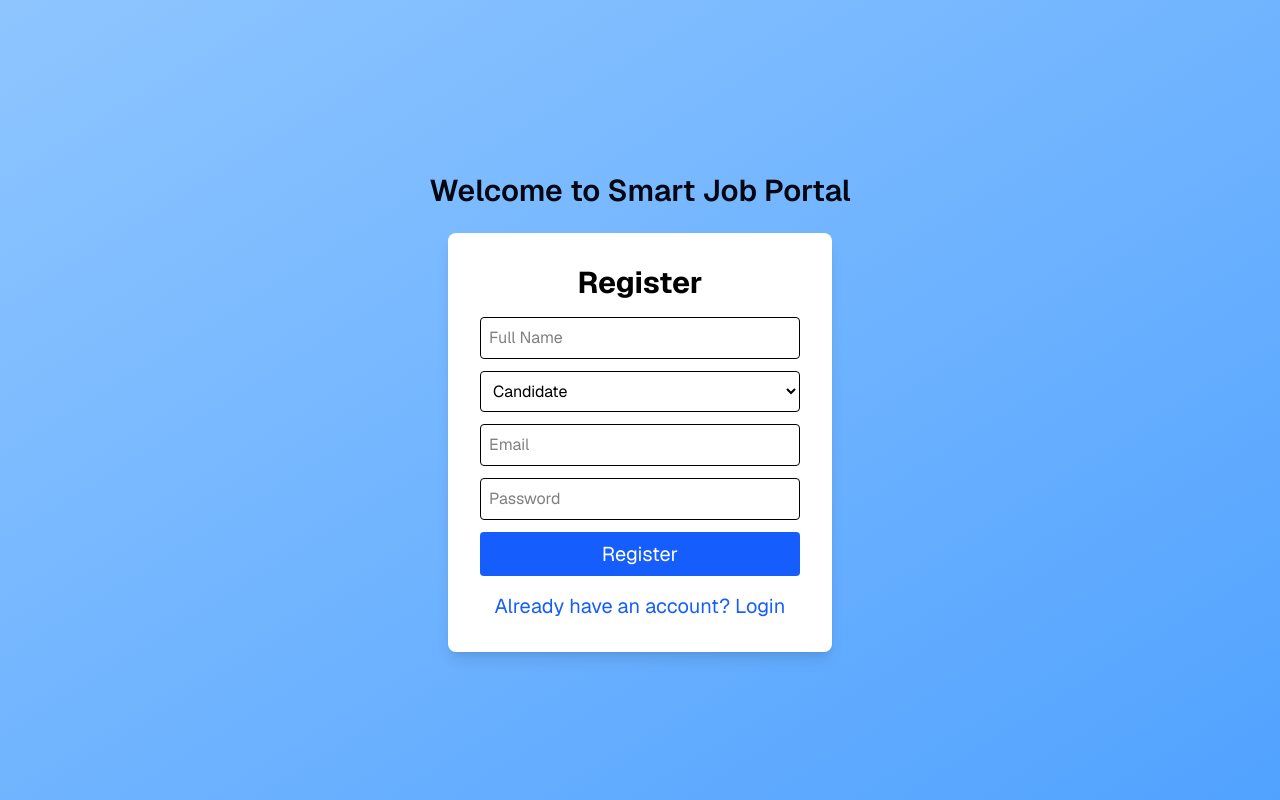
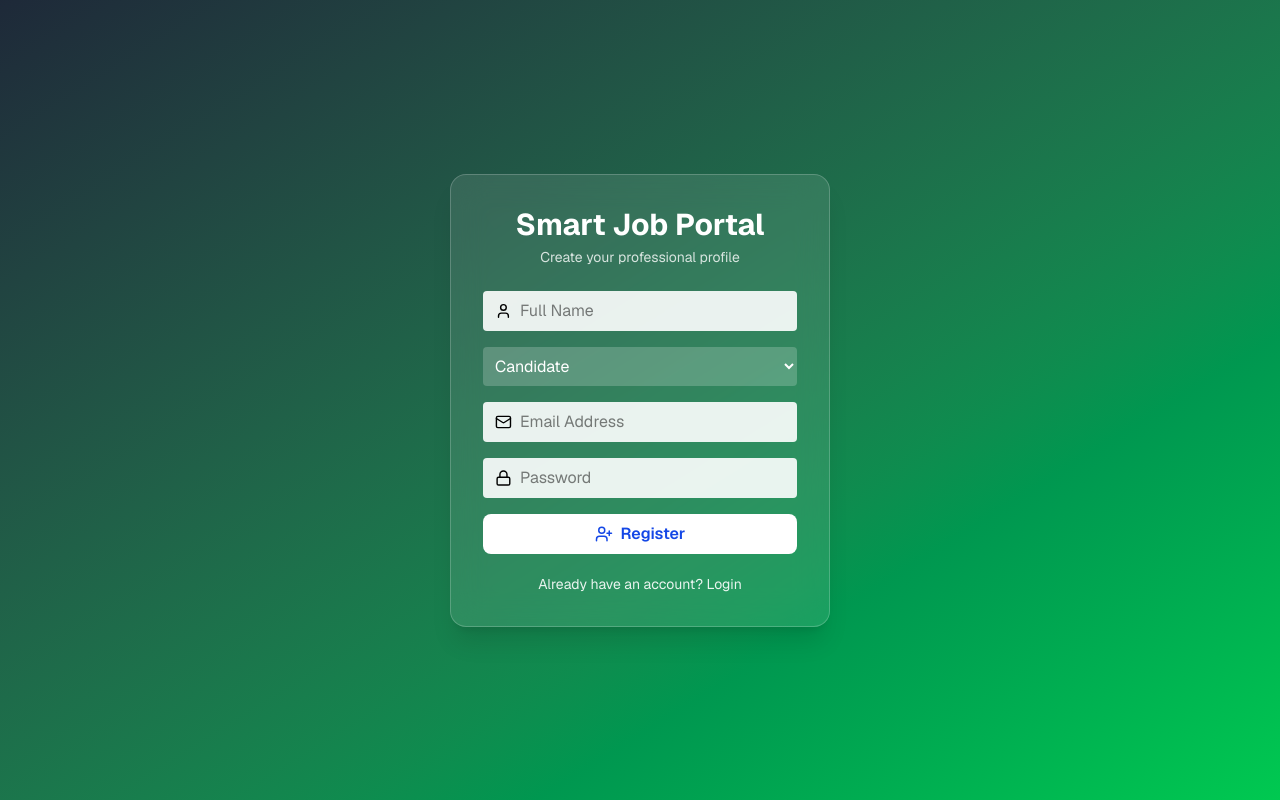
Before and after one commit to prakashmcodes/smart-job-portal, a React (Vite) app in the folder frontend/: page / in a window 1280 px wide. Both pictures are taken after a click on the element "Don't have an account? Register". Built offline with nearby package versions, Linux system fonts and the light colour scheme.

Commit message:
ui: improved auth page

```diff
--- a/frontend/src/pages/Auth.jsx
+++ b/frontend/src/pages/Auth.jsx
@@ -1,6 +1,7 @@
 import { useState } from "react";
 import api from "../api/axios";
 import { useNavigate } from "react-router-dom";
+import { Mail, Lock, User, Building2, Globe, LogIn, UserPlus } from "lucide-react";
 
 const Auth = () => {
   const [isLogin, setIsLogin] = useState(true);
@@ -15,13 +16,11 @@ const Auth = () => {
     company_website: "",
   });
 
-  const handleChange = (e) => {
+  const handleChange = (e) =>
     setForm({ ...form, [e.target.name]: e.target.value });
-  };
 
   const handleSubmit = async (e) => {
     e.preventDefault();
-
     try {
       if (isLogin) {
         const res = await api.post("/auth/login", {
@@ -29,105 +28,118 @@ const Auth = () => {
           password: form.password,
         });
 
-
-  localStorage.setItem("token", res.data.token);   // ADD THIS
+        localStorage.setItem("token", res.data.token);
         localStorage.setItem("userId", res.data.user.id);
         localStorage.setItem("role", res.data.user.role);
 
-  if (res.data.user.company_name) {
-    localStorage.setItem("company_name", res.data.user.company_name);
-  }
-
         navigate("/jobs");
-}
-else {
-        // REGISTER
+      } else {
         await api.post("/auth/register", form);
         alert("Registered successfully! Please login.");
         setIsLogin(true);
       }
     } catch (err) {
-      console.error(err.response?.data || err);
       alert(err.response?.data?.message || "Auth failed");
     }
   };
 
   return (
-    <div className="flex flex-col justify-center items-center h-screen bg-linear-to-br from-blue-300 to-blue-400">
-      <div>
-        <h1 className="text-gray-950 text-3xl py-6 font-semibold ">
-          Welcome to Smart Job Portal
+    <div className="min-h-screen flex items-center justify-center bg-linear-to-br from-gray-800 to-green-500">
+      <div className="bg-white/10 backdrop-blur-lg border border-white/20 shadow-xl rounded-2xl w-95 p-8 text-white">
+
+        <h1 className="text-3xl font-bold text-center mb-1">
+          Smart Job Portal
         </h1>
-      </div>
-      <div className="bg-white p-8 rounded-lg shadow-lg w-96">
-        <h2 className="text-3xl font-bold mb-4 text-center">
-          {isLogin ? "Login" : "Register"}
-        </h2>
+        <p className="text-center text-sm text-white/80 mb-6">
+          {isLogin ? "Welcome back, let’s get you hired." : "Create your professional profile"}
+        </p>
 
-        <form onSubmit={handleSubmit} className="space-y-3">
+        <form onSubmit={handleSubmit} className="space-y-4">
+
           {!isLogin && (
             <>
+              <div className="flex items-center bg-white/90 rounded px-3 text-black">
+                <User size={18} />
                 <input
                   name="name"
                   placeholder="Full Name"
                   onChange={handleChange}
-                className="border p-2 w-full rounded"
+                  className="bg-transparent w-full p-2 outline-none text-black"
                   required
                 />
+              </div>
 
               <select
                 name="role"
                 onChange={handleChange}
-                className="border p-2 w-full rounded cursor-pointer"
+                className="w-full bg-white/20 p-2 rounded outline-none cursor-pointer"
               >
-                <option value="candidate">Candidate</option>
-                <option value="recruiter">Recruiter</option>
+                <option className="bg-green-400 cursor-pointer" value="candidate">Candidate</option>
+                <option className="bg-green-400 cursor-pointer" value="recruiter">Recruiter</option>
               </select>
 
               {form.role === "recruiter" && (
                 <>
+                  <div className="flex items-center bg-white/90 text-black rounded px-3">
+                    <Building2 size={18} />
                     <input
                       name="company_name"
                       placeholder="Company Name"
                       onChange={handleChange}
-                    className="border p-2 w-full rounded"
+                      className="bg-transparent w-full p-2 outline-none text-black"
                       required
                     />
+                  </div>
 
+                  <div className="flex items-center bg-white/90 rounded px-3 text-black">
+                    <Globe size={18} />
                     <input
                       name="company_website"
-                    placeholder="Company Website (optional)"
+                      placeholder="Company Website"
                       onChange={handleChange}
-                    className="border p-2 w-full rounded"
+                      className="bg-transparent w-full p-2 outline-none text-black"
                     />
+                  </div>
                 </>
               )}
             </>
           )}
 
+          <div className="flex items-center bg-white/90 rounded px-3 text-black">
+            <Mail size={18} />
             <input
               type="email"
               name="email"
-            placeholder="Email"
+              placeholder="Email Address"
               onChange={handleChange}
-            className="border p-2 w-full rounded"
+              className="bg-transparent w-full p-2 outline-none text-black"
+              required
             />
+          </div>
 
+          <div className="flex items-center bg-white/90 rounded px-3 text-black">
+            <Lock size={18} />
             <input
               type="password"
               name="password"
               placeholder="Password"
               onChange={handleChange}
-            className="border p-2 w-full rounded"
+              className="bg-transparent w-full p-2 outline-none text-black"
+              required
             />
+          </div>
 
-          <button className="bg-blue-600 text-white text-xl w-full py-2 rounded">
+          <button
+            type="submit"
+            className="w-full flex items-center justify-center gap-2 bg-white text-blue-700 font-semibold py-2 rounded-lg hover:scale-105 transition cursor-pointer"
+          >
+            {isLogin ? <LogIn size={18} /> : <UserPlus size={18} />}
             {isLogin ? "Login" : "Register"}
           </button>
         </form>
 
         <p
-          className="text-xl text-center mt-4 cursor-pointer text-blue-600"
+          className="text-center mt-5 text-sm text-white/90 cursor-pointer hover:underline"
           onClick={() => setIsLogin(!isLogin)}
         >
           {isLogin
```
Lines whose indentation alone changed are shown as unchanged.
